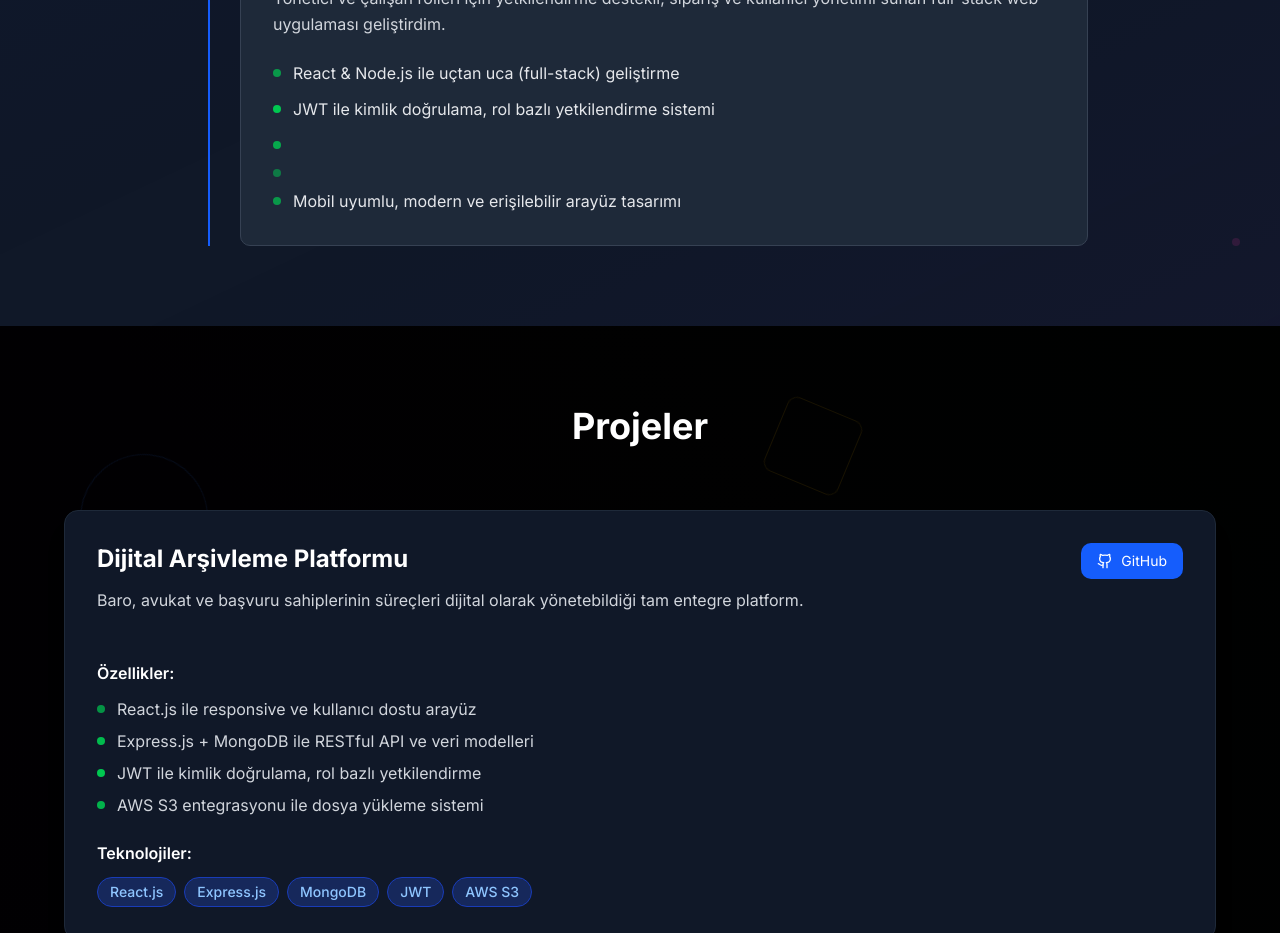
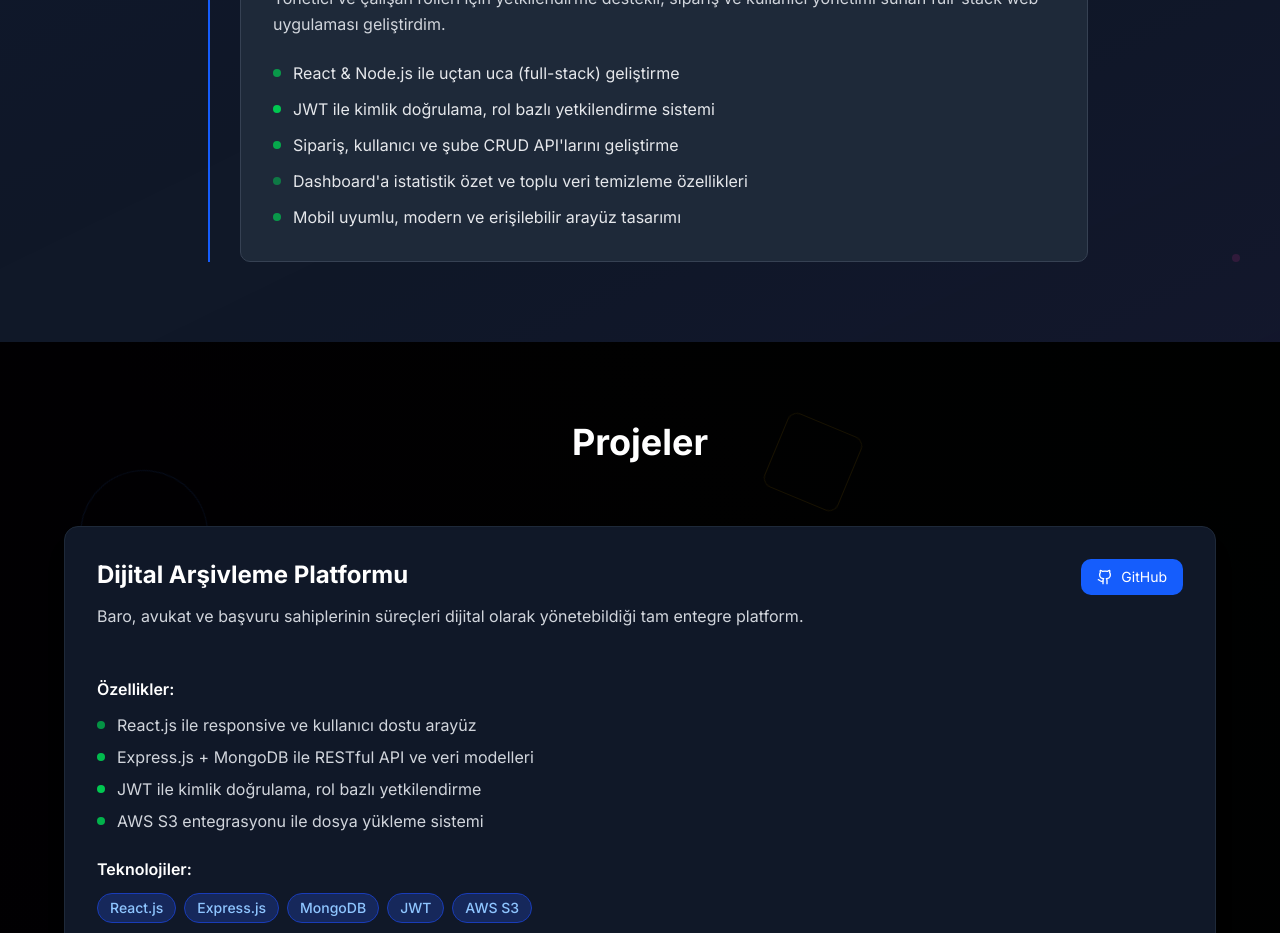
Before and after one commit to emerttd/cv-portfolio, a Next.js app: page / in a window 1280 px wide. Shown: the part 1080-2013 px from the top of the page. Built offline with nearby package versions, Linux system fonts and the light colour scheme.

Commit message:
yillaronceydicokdaguzeeeeeldi

```diff
--- a/src/components/experience.tsx
+++ b/src/components/experience.tsx
@@ -1,3 +1,6 @@
+/* eslint-disable react/no-unescaped-entities */
+
+
 import { Calendar, MapPin } from "lucide-react"
 
 export function Experience() {
@@ -76,12 +79,14 @@ export function Experience() {
                     className="w-2 h-2 bg-green-500 rounded-full mt-2 flex-shrink-0 animate-pulse"
                     style={{ animationDelay: "1s" }}
                   ></div>
+                  <span>Sipariş, kullanıcı ve şube CRUD API'larını geliştirme</span>
                 </li>
                 <li className="flex items-start gap-3">
                   <div
                     className="w-2 h-2 bg-green-500 rounded-full mt-2 flex-shrink-0 animate-pulse"
                     style={{ animationDelay: "1.5s" }}
                   ></div>
+                  <span>Dashboard'a istatistik özet ve toplu veri temizleme özellikleri</span>
                 </li>
                 <li className="flex items-start gap-3">
                   <div
```
